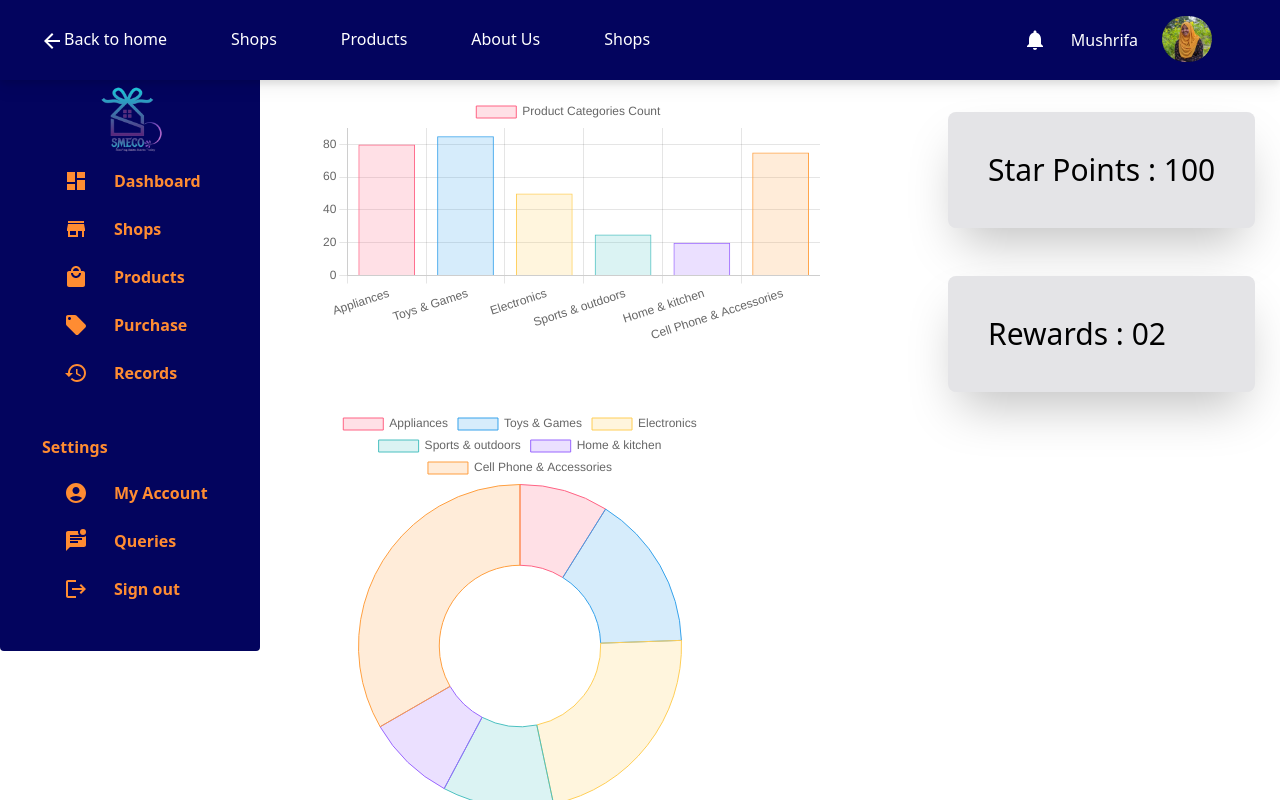
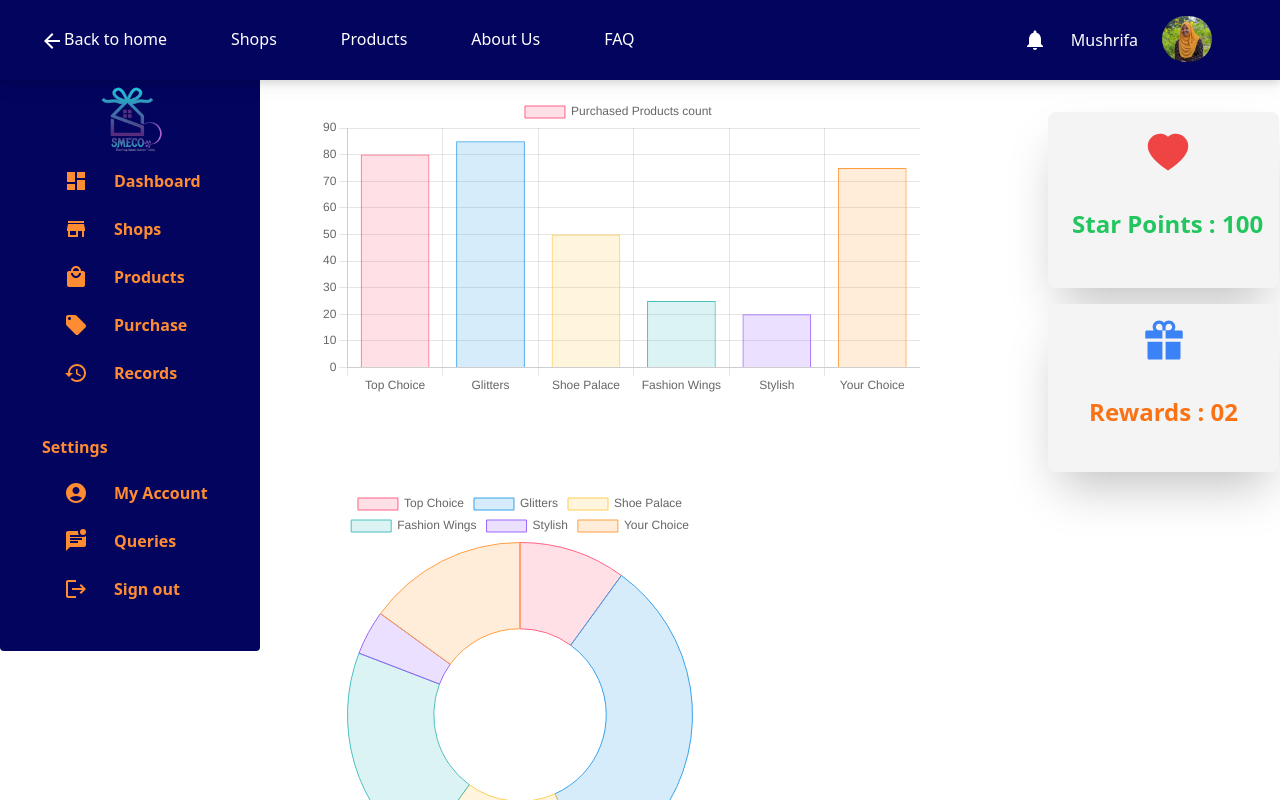
Before and after one commit to SME-CO/smeco_customer_app, a React (Create React App) app: page /dashboard in a window 1280 px wide. Shown: the top 800 px of the page. Built offline with nearby package versions, Linux system fonts and the light colour scheme.

Commit message:
added the dashboard

```diff
--- a/src/components/Navbarr.jsx
+++ b/src/components/Navbarr.jsx
@@ -18,31 +18,10 @@ const Navbarr = () => {
                 <div className="flex items-center text-white">
                     <ul className='hidden md:flex'>
                         <li className="pr-30"><BackIcon className="" /><Link to="/">Back to home</Link></li>
-
-                        <li><NavLink to="/shops"
-                            className={({ isActive }) =>
-                                isActive
-                                    ? "text-[#FF8C32]"
-                                    : "text-white"}>Shops</NavLink></li>
-
-                        <li><NavLink to="/products"
-                            className={({ isActive }) =>
-                                isActive
-                                    ? "text-[#FF8C32]"
-                                    : "text-white"}>Products</NavLink></li>
-
-
-                        <li><NavLink to="/aboutus"
-                            className={({ isActive }) =>
-                                isActive
-                                    ? "text-[#FF8C32]"
-                                    : "text-white"}>About Us</NavLink></li>
-
-                        <li><NavLink to="/shops"
-                            className={({ isActive }) =>
-                                isActive
-                                    ? "text-[#FF8C32]"
-                                    : "text-white"}>Shops</NavLink></li>
+                        <li><NavLink to="/shops">Shops</NavLink></li>
+                        <li><NavLink to="/products">Products</NavLink></li>
+                        <li><NavLink to="/aboutus">About Us</NavLink></li>
+                        <li><NavLink to="/faq">FAQ</NavLink></li>
                     </ul>
                 </div>
                 <div className='hidden md:flex pr-10'>
--- a/src/pages/registered_customer/Dashboard.jsx
+++ b/src/pages/registered_customer/Dashboard.jsx
@@ -4,7 +4,10 @@ import { Bar } from "react-chartjs-2";
 import { Line } from "react-chartjs-2";
 import Navbarr from '../../components/Navbarr';
 import SideNavr from "../../components/SideNavr";
-import NotificationIcon from "@mui/icons-material/Notifications";
+import {
+   AiFillGift,
+   AiFillHeart
+ } from 'react-icons/ai'
 import {
    Chart,
    ArcElement,
@@ -63,11 +66,11 @@ Chart.register(
 
 //doughnut chart
 const data = {
-   labels: ["Appliances", "Toys & Games", "Electronics", "Sports & outdoors","Home & kitchen", "Cell Phone & Accessories"],
+   labels: ["Top Choice", "Glitters", "Shoe Palace", "Fashion Wings","Stylish", "Your Choice"],
    datasets: [
       {
-         label:'Product Categories',
-         data: [20, 35, 50, 25, 20, 75],
+         label:'Offer Count',
+         data: [12, 40, 20, 25, 5, 18],
          backgroundColor: [
             'rgba(255, 99, 132, 0.2)',
             'rgba(54, 162, 235, 0.2)',
@@ -92,10 +95,10 @@ const data = {
 
 //bar chart
 const data2 = {
-   labels: ["Appliances", "Toys & Games", "Electronics", "Sports & outdoors","Home & kitchen", "Cell Phone & Accessories"],
+   labels: ["Top Choice", "Glitters", "Shoe Palace", "Fashion Wings","Stylish", "Your Choice"],
    datasets: [
       {
-         label:'Product Categories Count ',
+         label:'Purchased Products count ',
          data: [80, 85, 50, 25, 20, 75],
          backgroundColor: [
             'rgba(255, 99, 132, 0.2)',
@@ -120,11 +123,11 @@ const data2 = {
 
 //line
 const data3 = {
-   labels: ["Red", "Blue", "Yellow", "Green", "Purple", "Orange"],
+   labels: ["Top Choice", "Glitters", "Shoe Palace", "Stylish", "Your Choice", "Fashion Wings",],
    datasets: [
       {
-         label:'Purchases ',
-         data: [20, 10, 80, 50, 60, 15],
+         label:'Offer Count',
+         data: [20, 6, 80, 30, 60, 15],
          backgroundColor: [
             'rgba(255, 99, 132, 0.2)',
             'rgba(54, 162, 235, 0.2)',
@@ -157,20 +160,27 @@ const Dashboard = () => {
 
             {/* -------------------------------Bar Chart---------------------- */}
             <div>
-               <div style={{ width: "500px", margin: "0 auto" }}>
+               <div style={{ width: "600px", margin: "0 auto" }}>
                   <Bar data={data2} />
                </div>
             </div>
 
             <div className='pl-32'>
 
-               <div>
-               <p className=' shadow-2xl text-3xl p-10 my-4 rounded-lg  bg-zinc-200 '>Star Points : 100</p>
+               <div className='pl-6 w-full shadow-2xl flex flex-col p-4 my-4 rounded-lg hover:scale-105 duration-300 bg-zinc-100'>
+                  <AiFillHeart className='mx-auto  fill-red-500' size='3rem' />
+                  <div className='text-center font-medium'>
+                  <h2 className='text-2xl font-bold text-center py-8 text-green-500'>Star Points : 100</h2>
+                  </div>
                </div>
-               <div className='pt-4'>
-               <p className='shadow-2xl text-3xl p-10 my-4 rounded-lg  bg-zinc-200 '>Rewards : 02</p>
+
+               <div className='w-full shadow-2xl flex flex-col p-3 my-4 rounded-lg hover:scale-105 duration-300 bg-zinc-100'>
+                  <AiFillGift className='mx-auto  fill-blue-500' size='3rem' />
+                  <div className='text-center font-medium'>
+                  <h2 className='text-2xl font-bold text-center py-8 text-orange-500'>Rewards : 02</h2>
+                  </div>
                </div>
-            </div>
+             </div>
 
               {/* --------------------Doughnut chart----------------------- */}
               <div className='pr-24'>
```
